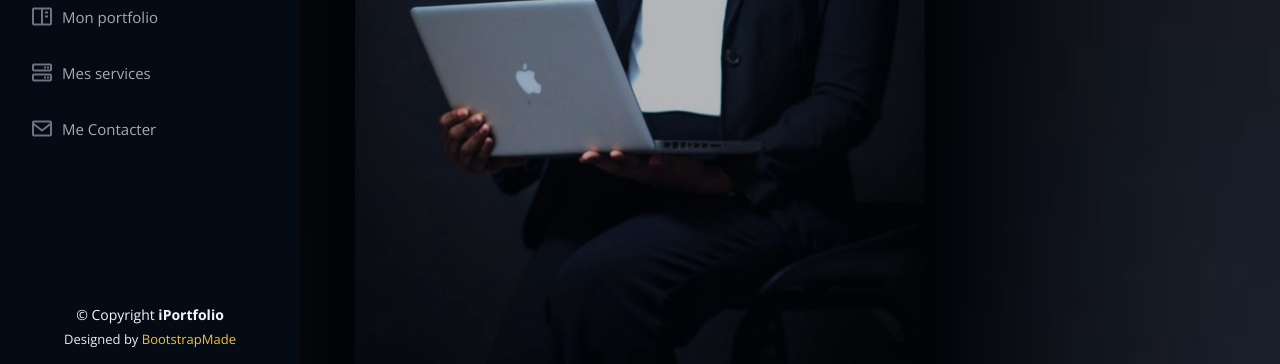
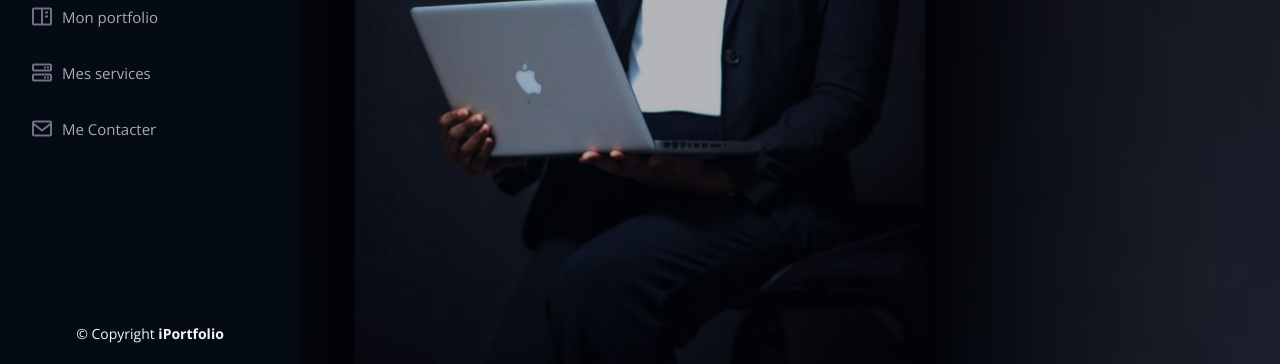
Before and after one commit to lyse-12/boustona, a plain HTML site: page iPortfolio copie/index.html in a window 1280 px wide. Shown: the part 436-800 px from the top of the page. Drawn offline with nearby package versions, Linux system fonts and the light colour scheme.

Commit message:
kelia
nouveau portf

```diff
--- a/iPortfolio copie/index.html
+++ b/iPortfolio copie/index.html
@@ -547,9 +547,8 @@
           </div>
           <div class="swiper-pagination"></div>
         </div>
-
       </div>
-    </section><!-- End Testimonials Section -->
+    </section> <!-- End Testimonials Section -->
 
     <!-- ======= Contact Section ======= -->
     <section id="contact" class="contact">
@@ -634,7 +633,7 @@
         <!-- You can delete the links only if you purchased the pro version. -->
         <!-- Licensing information: https://bootstrapmade.com/license/ -->
         <!-- Purchase the pro version with working PHP/AJAX contact form: https://bootstrapmade.com/iportfolio-bootstrap-portfolio-websites-template/ -->
-        Designed by <a href="https://bootstrapmade.com/">BootstrapMade</a>
+        <!---Designed by <a href="https://bootstrapmade.com/">BootstrapMade</a>--->
       </div>
     </div>
   </footer><!-- End  Footer -->
```
Also changed, not shown: iPortfolio copie/assets/img/apple-touch-icon.png, iPortfolio copie/assets/img/favicon.png, 4 other files.
